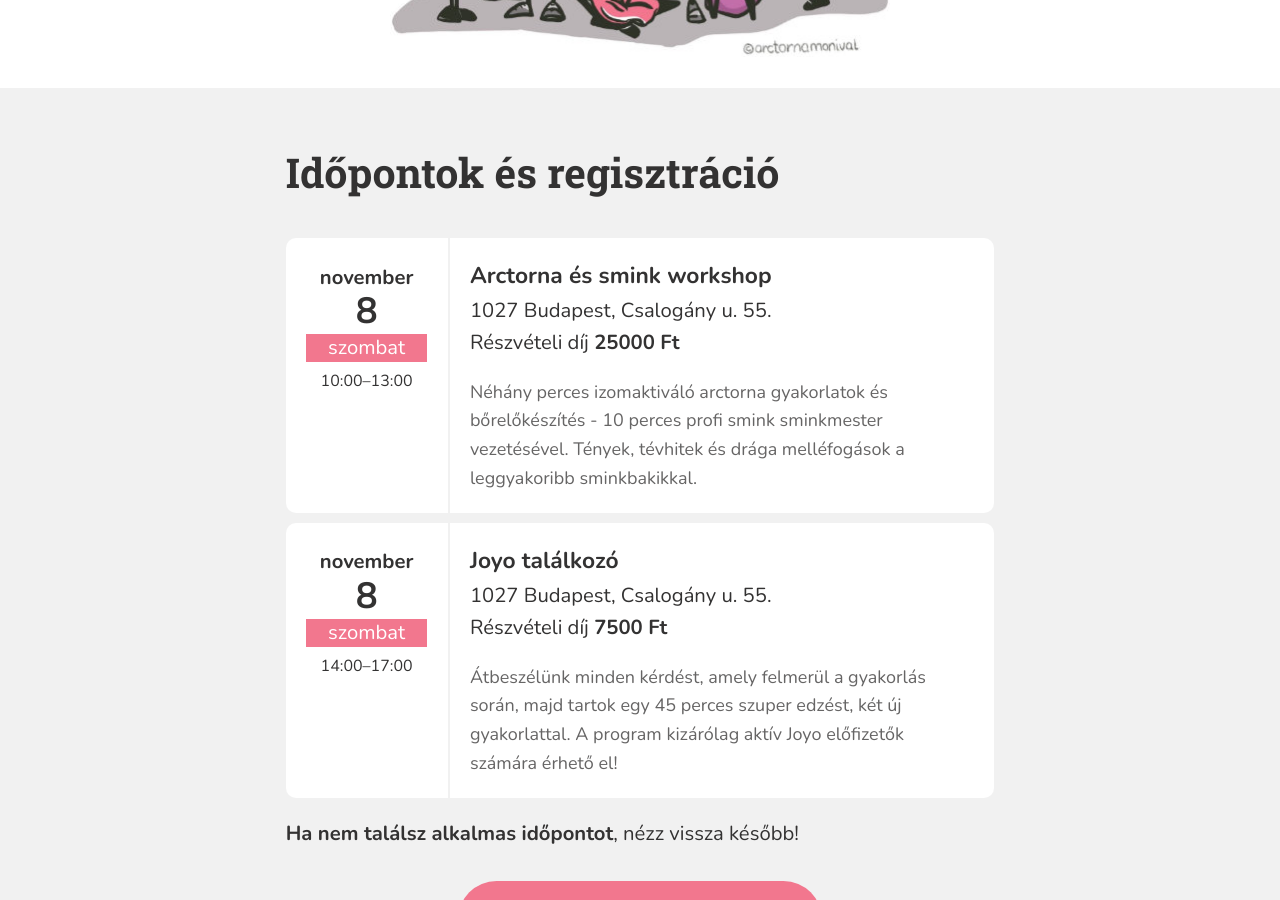
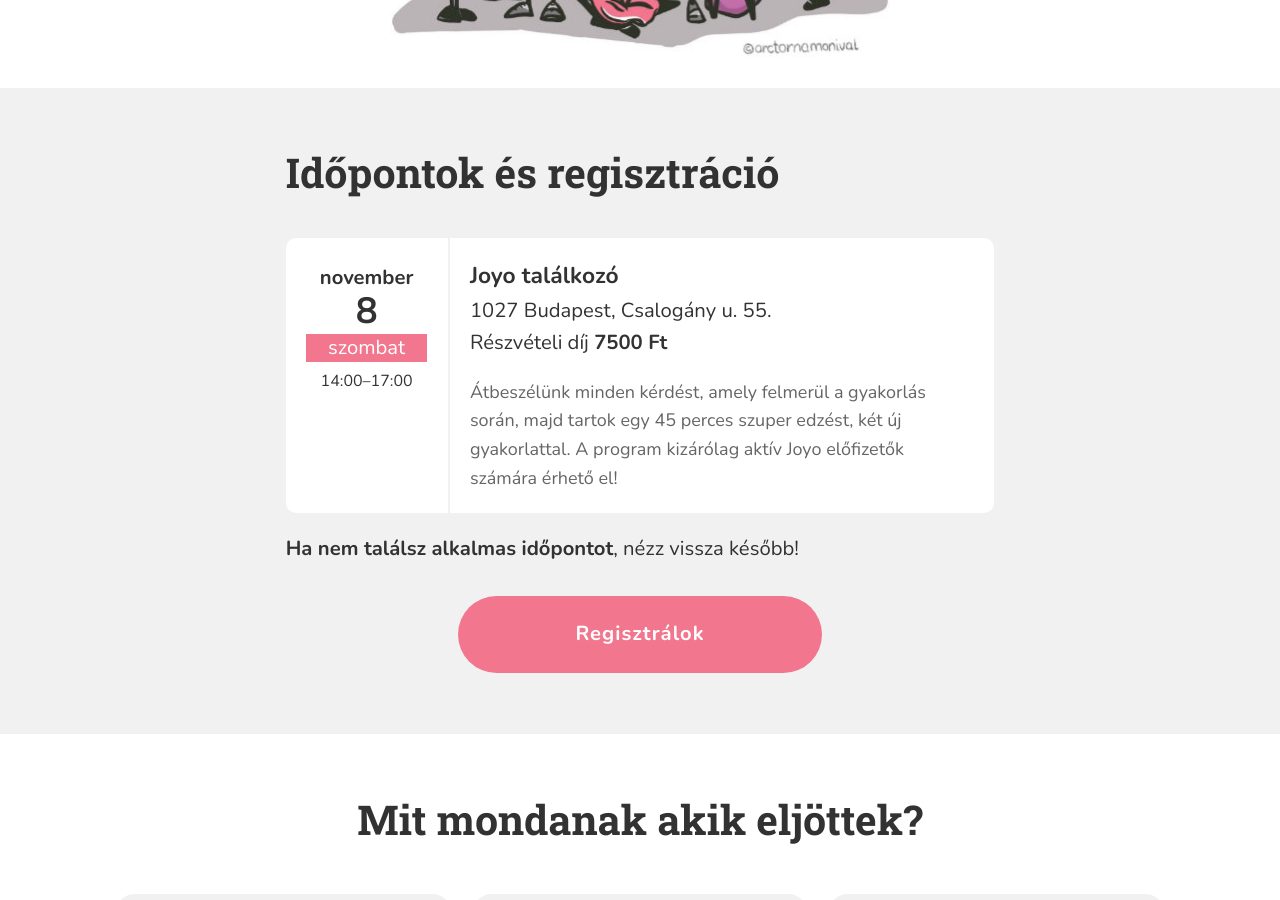
Before and after one commit to monikamudra/arctorna, a Jekyll site: the page built from workshop.md, in a window 1280 px wide and 900 px high, scrolled down 2015 px. Built offline with Jekyll 4.4.1, drawn with Linux system fonts in a browser that asks for light colours.

Commit message:
Update workshop event

```diff
--- a/_data/workshop.yaml
+++ b/_data/workshop.yaml
@@ -60,18 +60,6 @@
     full: false
 
   - date: 2025-11-8-T10:00
-    start: "10:00"
-    end: "13:00"
-    title: Arctorna és smink workshop
-    description: >-
-       Néhány perces izomaktiváló arctorna gyakorlatok és bőrelőkészítés -
-       10 perces profi smink sminkmester vezetésével.
-       Tények, tévhitek és drága melléfogások a leggyakoribb sminkbakikkal.
-    address: 1027 Budapest, Csalogány u. 55.
-    price: 25000
-    full: false
-
-  - date: 2025-11-8-T10:00
     start: "14:00"
     end: "17:00"
     title: Joyo találkozó
```
